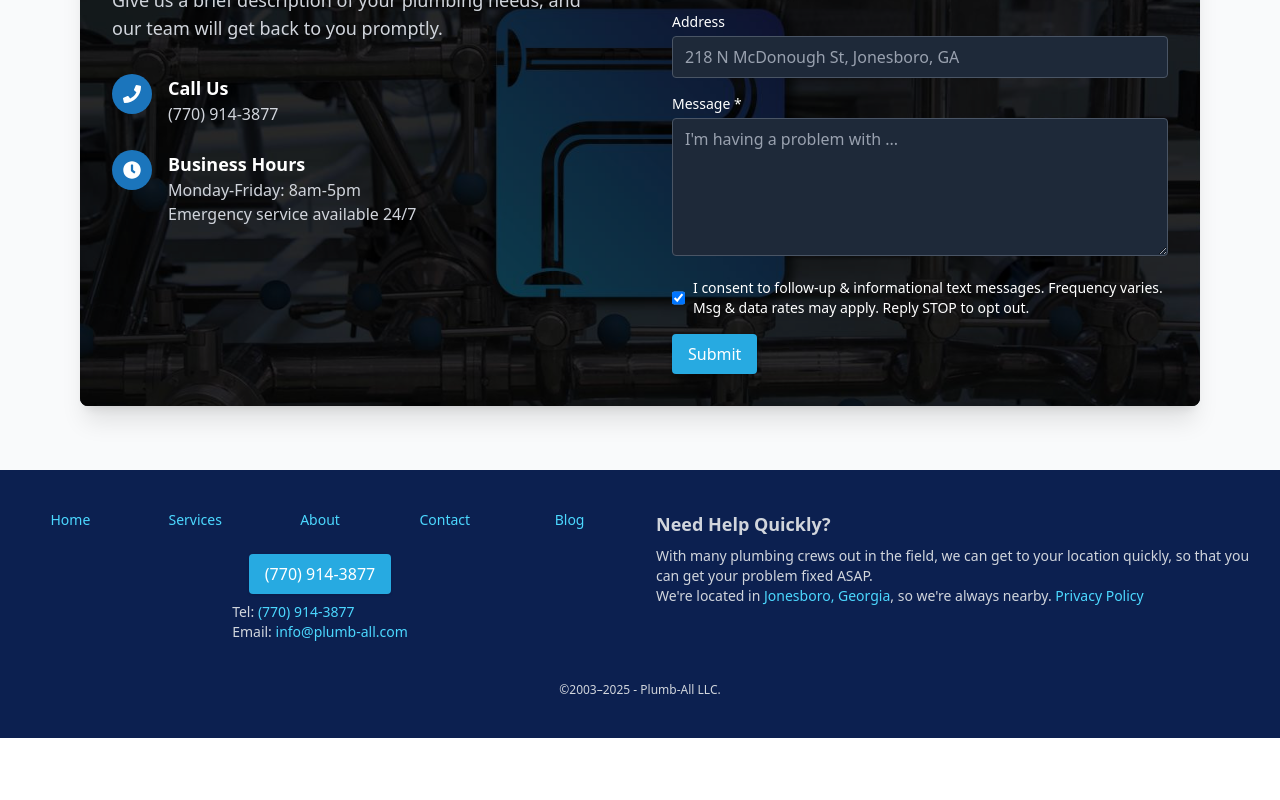
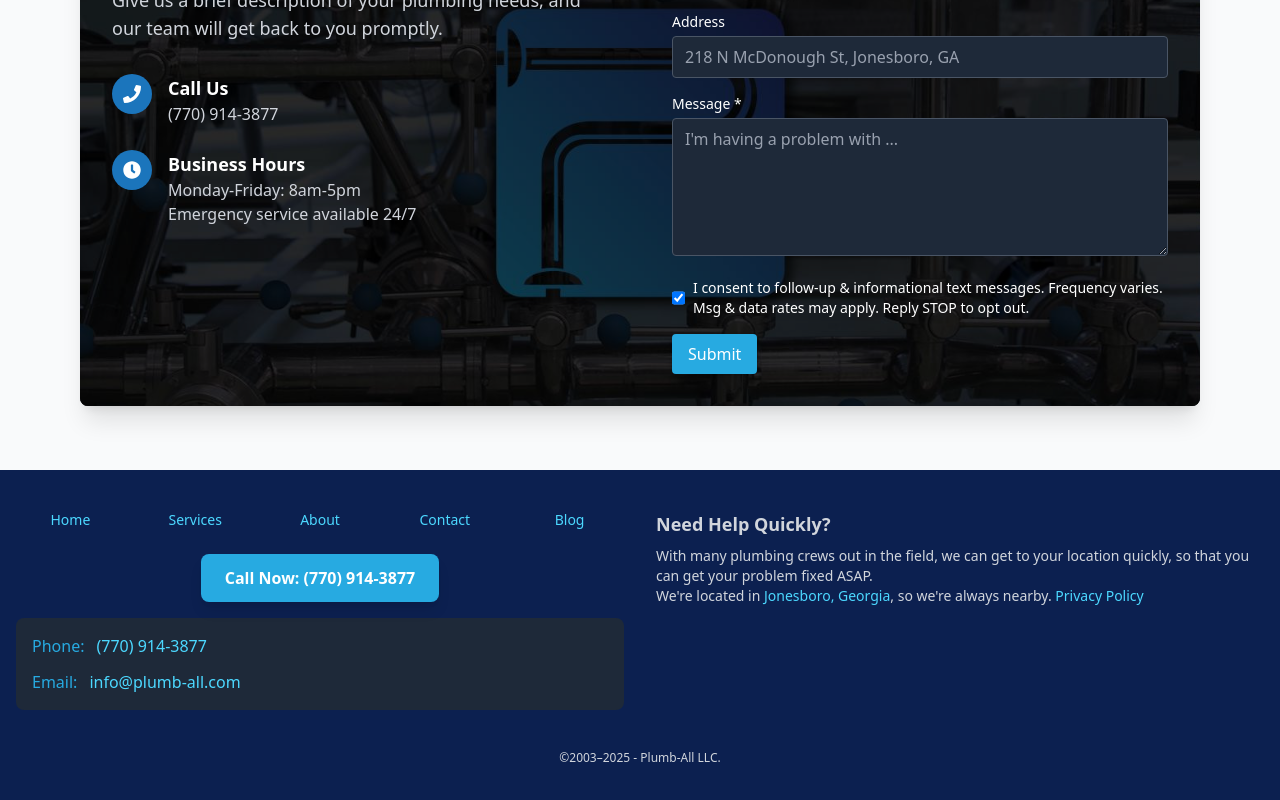
Before and after one commit to DeathCamel58/plumb-all-nextjs, a Next.js app: page / in a window 1280 px wide. Shown: the part 3867-4667 px from the top of the page. Before the commit the page ends 4605 px from the top, so only its background shows below. Built offline with nearby package versions, Linux system fonts and the light colour scheme.

Commit message:
Footer: Change the contact links to look better

```diff
--- a/src/components/Footer.tsx
+++ b/src/components/Footer.tsx
@@ -29,25 +29,39 @@ export default function Footer() {
             ))}
           </div>
 
-          <div className="space-y-2 justify-items-center">
+          <div className="space-y-4">
+            {/* Call to Action Button */}
+            <div className="text-center">
               <a
                 href="tel:+17709143877"
-              className="inline-block background-theme-1 text-white px-4 py-2 rounded shadow hover:background-theme-2 transition"
+                className="inline-block background-theme-1 text-white px-6 py-3 rounded-lg shadow-lg hover:background-theme-2 transition-all duration-200 font-semibold"
+              >
+                Call Now: (770) 914-3877
+              </a>
+            </div>
+
+            {/* Contact Information */}
+            <div className="bg-gray-800 bg-opacity-50 rounded-lg p-4 space-y-3">
+              <div className="flex items-center space-x-3">
+                <span className="text-theme-1 font-medium">Phone:</span>
+                <a
+                  href="tel:+17709143877"
+                  className="text-theme-0 hover:text-theme-1 hover:underline transition-colors duration-200 font-medium"
                 >
                   (770) 914-3877
                 </a>
+              </div>
 
-            <p className="text-sm">
-              Tel:{' '}
-              <a href="tel:+17709143877" className="text-theme-0 hover:text-theme-1 hover:underline transition">
-                (770) 914-3877
-              </a>
-              <br />
-              Email:{' '}
-              <a href="mailto:info@plumb-all.com" className="text-theme-0 hover:text-theme-1 hover:underline transition">
+              <div className="flex items-center space-x-3">
+                <span className="text-theme-1 font-medium">Email:</span>
+                <a
+                  href="mailto:info@plumb-all.com"
+                  className="text-theme-0 hover:text-theme-1 hover:underline transition-colors duration-200 font-medium"
+                >
                   info@plumb-all.com
                 </a>
-            </p>
+              </div>
+            </div>
           </div>
         </div>
 
```
Lines whose indentation alone changed are shown as unchanged.
